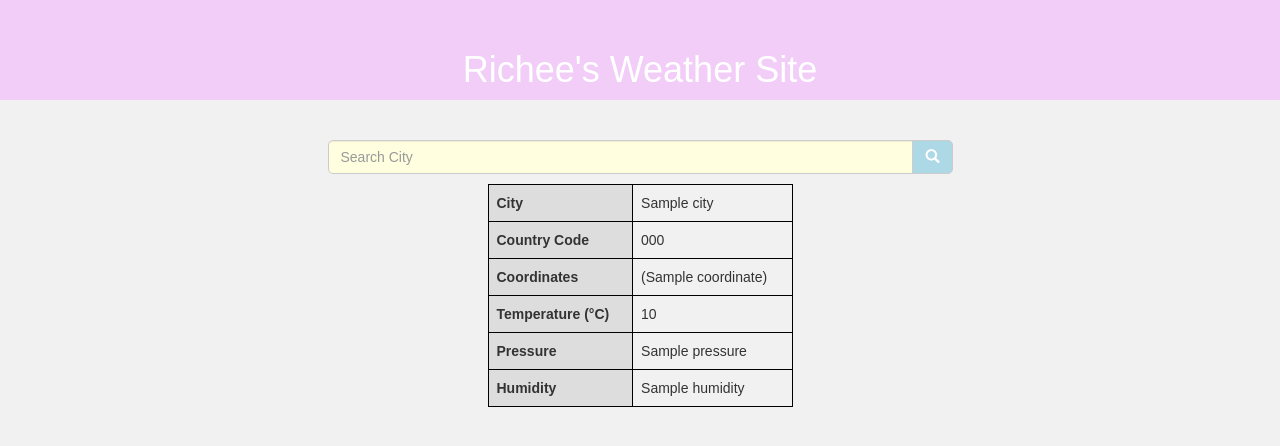
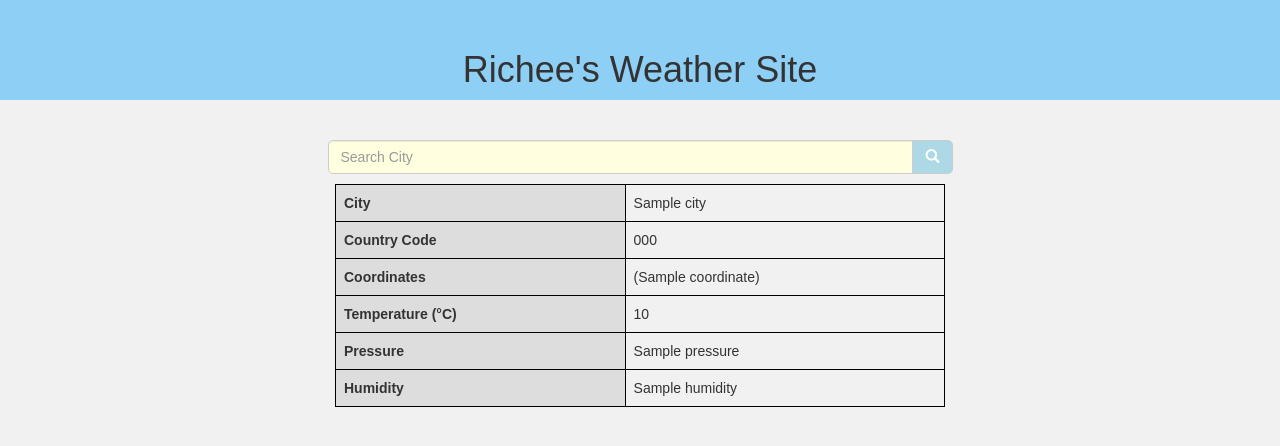
Before and after one commit to richeenjugush/weather-site, a Django app: template templates/index.html in a window 1280 px wide. Shown: the top 446 px of the page. Run offline with Django 4.2, Linux system fonts and the light colour scheme; the template is opened without the code that fills it: most values are stand-ins (such as "Sample title", 1, 10 or a date in 2020); some libraries are stand-ins or nearby versions.

Commit message:
minor changes

```diff
--- a/templates/index.html
+++ b/templates/index.html
@@ -32,7 +32,7 @@
     table {
       margin-top: 10px;
       border-collapse: collapse;
-      width: 50%;
+      width: 100%;
       margin-left: auto;
       margin-right: auto;
     }
@@ -61,7 +61,7 @@
 </head>
 
 <body>
-  <nav class="row" style="background: rgb(241, 205, 248); color: white;">
+  <nav class="row" style="background: #8ecff5;">
     <div align="center"><h1 class="text-center">Richee's Weather Site</h1></div>
   </nav>
   <br />
--- a/weatherapp/views.py
+++ b/weatherapp/views.py
@@ -6,7 +6,7 @@ import urllib.request
 def index(request):
     if request.method == 'POST':
         city = request.POST['city'].capitalize()
-        res = urllib.request.urlopen('http://api.openweathermap.org/data/2.5/weather?q='+city+'&appid=(YOUR API KEY))&units=metric').read()
+        res = urllib.request.urlopen('http://api.openweathermap.org/data/2.5/weather?q='+city+'&appid=2d9573fad51edd8ff0d95a9549b07742&units=metric').read()
         json_data = json.loads(res)
         data = {
             "country_code": str(json_data['sys']['country']),
```
Also changed, not shown: README.md, db.sqlite3.
